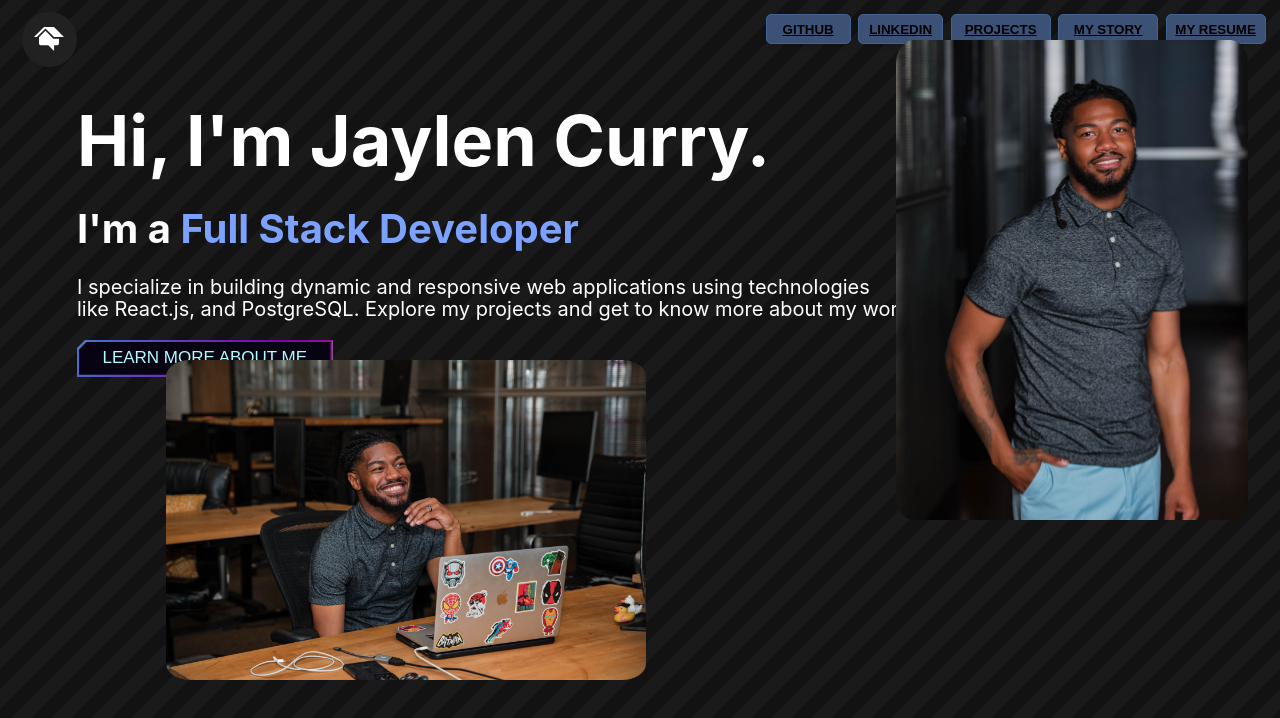
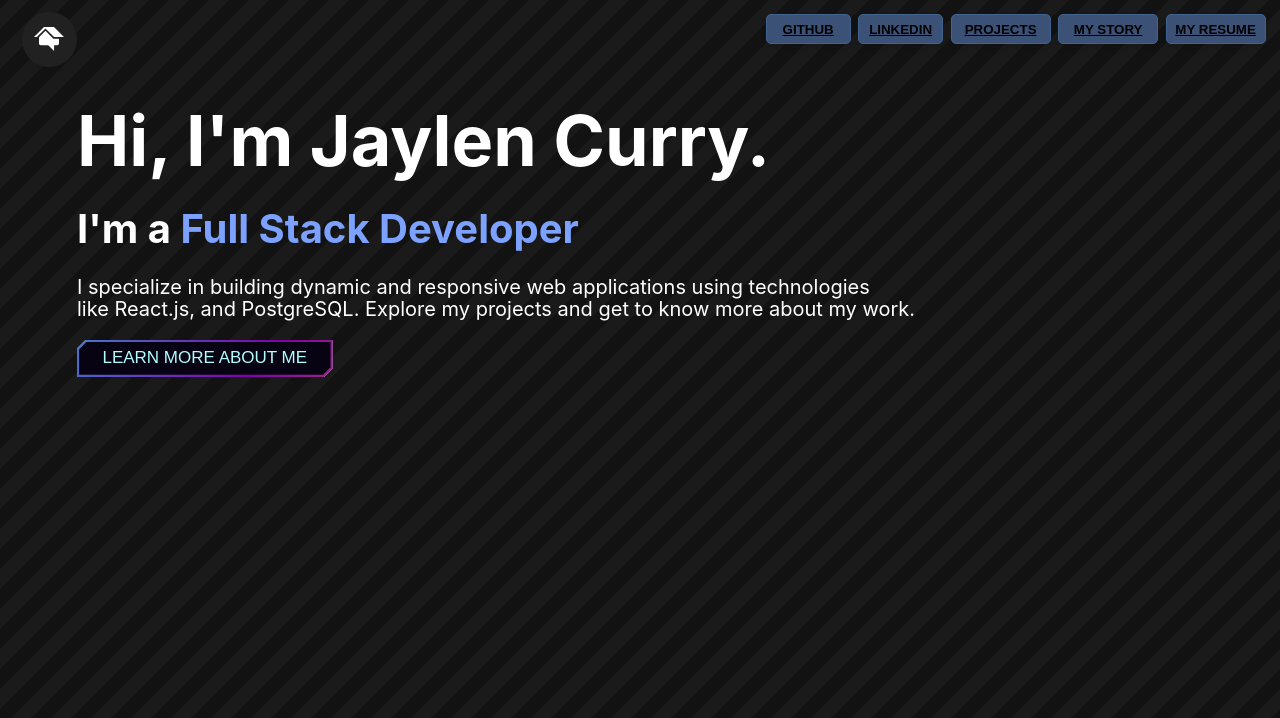
Before and after one commit to LeCurry24/MyPortfolio, a React (Vite) app: page / in a window 1280 px wide. Shown: the top 718 px of the page. Built offline with nearby package versions, Linux system fonts and the light colour scheme.

Commit message:
had to remove photes on home page for now

```diff
--- a/src/Components/Home.module.css
+++ b/src/Components/Home.module.css
@@ -15,7 +15,7 @@
   }
 }
 
-.photo1{
+/* .photo1{
   position: absolute;
   transform: rotate(350deg);
   bottom: 15%;
@@ -36,7 +36,7 @@
   background-image: url("/public/Homephoto2.jpg");
   background-size: cover;
   border-radius: 5%;
-}
+} */
 
 
 
```
